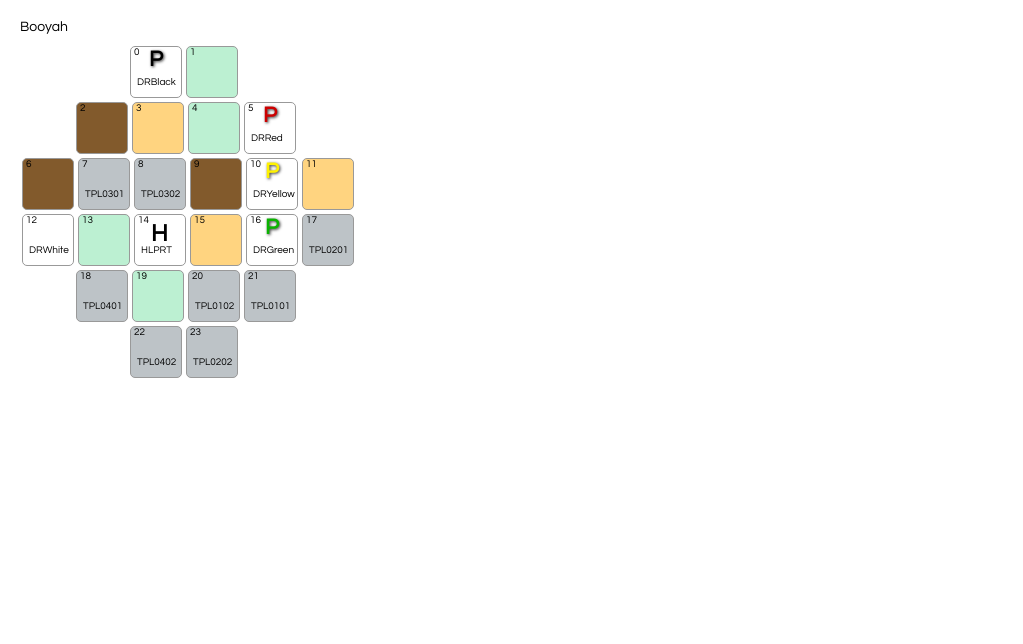
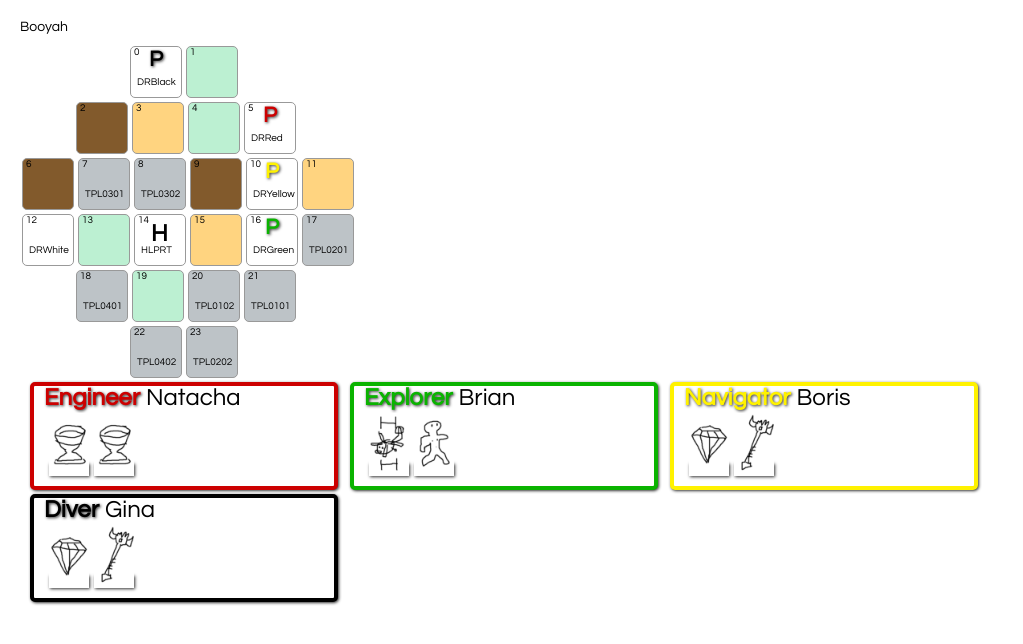
Before and after one commit to BobTempest/forbiddenIsland01, a React app: page / in a window 1280 px wide. Shown: the whole page, without its empty margins (0-1023 px from the left). Built offline with nearby package versions, Linux system fonts and the light colour scheme.

Commit message:
player cards in each player hand

```diff
--- a/src/index.css
+++ b/src/index.css
@@ -97,6 +97,49 @@ ol, ul {
   width: 50px;
 }
 
+.playerBoard-column {
+    float: left;
+}
+
+.playerBoard {
+  background: #fff;
+  border: 4px solid;
+  float: left;
+  line-height: 24px;
+  margin-right: 2px;
+  margin-top: 2px;
+  margin-left: 10px;
+  margin-bottom: 2px;
+  border-radius: 5px;
+  padding: 10;
+  height: 100px;
+  width: 300px;
+  box-shadow: 1px 1px 3px #333333;
+}
+
+.inBoardName {
+  color: #000;
+  font-size: 24px;
+}
+
+.inBoardRole {
+  font-size: 24px;
+  font-weight: bold;
+  text-shadow: 1px 1px 3px #333333;
+  margin-left: 10px;
+  margin-top: 10px;
+}
+
+.inBoardCards {
+    color: #000;
+  font-size: 12px;
+  margin-left: 10px;
+}
+
+.boardPlayerCards {
+  margin-left: 5px;
+  box-shadow: 1px 1px 3px #333333;
+}
 
 .square:focus {
   outline: none;
--- a/src/index.js
+++ b/src/index.js
@@ -24,13 +24,13 @@ const playerTypes = [
   },
   {
     id : 3,
-    role : "Diver",
+    role : "Diver", // can move one wet case and one other case
     color : "#000000", // black
     name : "Gina"
   },
   {
     id : 4,
-    role : "Explorer",
+    role : "Explorer", // can move and dry orth and diagonaly
     color : "#0AB300", //green
     name : "Brian"
   },
@@ -56,6 +56,7 @@ const scubaDiversPaths = {0 : [8], 1 : [9], 2 : [4,13], 3 : [5,14], 4 : [2,15],
 
  const gameSteps = ["init", "startTurn", "playerActionOne", "playerActionTwo", "playerActionThree", "playerPickACard", "floodRise", "endTurn", "final"];
 
+/*
  const playerCards = [
  "crystal","crystal","crystal","crystal","crystal",
  "cup","cup","cup","cup","cup",
@@ -64,6 +65,7 @@ const scubaDiversPaths = {0 : [8], 1 : [9], 2 : [4,13], 3 : [5,14], 4 : [2,15],
  "helicopter","helicopter","helicopter",
  "sandBag","sandBag",
  "floodRise","floodRise","floodRise"];
+ */
 
  const tilesCards = [
  "helipad",
@@ -73,24 +75,45 @@ const scubaDiversPaths = {0 : [8], 1 : [9], 2 : [4,13], 3 : [5,14], 4 : [2,15],
  "desert01","desert02","desert03","coast01","coast02",
  "coast03","swamp01","swamp02","swamp03","swamp04"];
 
-function Square(props) {
+function DrawSquare(props) {
   return (
     <div className="square" style={{background: props.tile.backgroundColor}} onClick={props.onClick}>
       <span className="inSquarePosition">{props.tile.position}</span><br/>
       <span className="inSquareText">{props.tile.TextToDisplay}</span><br/>
       <span className="inSquareLittleText">{props.tile.LittleTextToDisplay}</span>
-      <PlayerPawn pawns={props.tile.playerOn}/>
+      <DrawPlayerPawn pawns={props.tile.playerOn}/>
     </div>
   );
 }
 
-function EmptySquare() {
+function DrawPlayerBoard(props) {
+  return (
+
+    <div className="playerBoard" style={{color: props.player.color}}>
+      <span className="inBoardRole" style={{color: props.player.color}}>{props.player.role}</span>&nbsp;&nbsp;
+      <span className="inBoardName">{props.player.playersName}</span>
+      <br/>
+      <div className="inBoardCards">
+          <DrawPlayerCards cards={props.player.cards}/>
+      </div>
+    </div>
+  )
+}
+
+function DrawPlayerCards(props){
+  let output = props.cards.map((card) =>
+    <span className="boardPlayerCards"><img src={card.url} width="40px" height="60px" /></span>
+  );
+  return output;
+}
+
+function DrawEmptySquare() {
   return (
     <button className="emptySquare"></button>
   );
 }
 
-function PlayerPawn(props){
+function DrawPlayerPawn(props){
   if (props.pawns && props.pawns.length === 1){
     return (
       <div className="playerPawn singlePP" style={{color: playerTypes[props.pawns[0]].color}}>P</div>
@@ -129,9 +152,8 @@ class Board extends React.Component {
     var tilesCardsDiscard = new Array();
 
     var players = generatePlayers();
-
     // distribuer les cartes aux joueurs
-
+    players.forEach(giveTwoInitialCards);
     // assigner les positions de depart
     players.forEach(getInitialPlayerPosition);
 
@@ -156,6 +178,18 @@ class Board extends React.Component {
           }
         }
     }
+
+    function giveTwoInitialCards(player, y , z){
+      for (let i = 0; i < 2; i++){
+            let card = playerCardsLeap.pop();
+            while (card.name === "floodRise"){
+              playerCardsLeap.push(card);
+              shuffleArray(playerCardsLeap);
+              card = playerCardsLeap.pop();
+            }
+            player.cards.push(card);
+      }
+    }
   }
 
   handleClick(i) {
@@ -174,15 +208,23 @@ class Board extends React.Component {
   renderSquare(i) {
     return(
       <span>
-        <Square tile={this.state.tiles[i]} onClick={() => this.handleClick(i)}/>
+        <DrawSquare tile={this.state.tiles[i]} onClick={() => this.handleClick(i)}/>
       </span>
     );
   }
 
   renderEmptySquare() {
     return (
-      <EmptySquare/>
+      <DrawEmptySquare/>
     );
+  }
+
+  renderPlayerBoard(i) {
+    return (
+      <span>
+        <DrawPlayerBoard player={this.state.players[i]} />
+      </span>
+    )
   }
 
   render() {
@@ -197,6 +239,7 @@ class Board extends React.Component {
     */
 
     return (
+
       <div>
         <div className="status">Booyah</div>
         <div className="board-row">
@@ -246,6 +289,12 @@ class Board extends React.Component {
           {this.renderSquare(23)}
           {this.renderEmptySquare()}
           {this.renderEmptySquare()}
+        </div>
+        <div className="playerBoard-column">
+          {this.renderPlayerBoard(0)}
+          {this.renderPlayerBoard(1)}
+          {this.renderPlayerBoard(2)}
+          {this.renderPlayerBoard(3)}
         </div>
       </div>
     );
@@ -346,7 +395,35 @@ function riseTheIsland(){
 }
 
 function generatePlayerCardsLeap(){
-    let cards = playerCards;
+    let cards = new Array();
+    for (let i = 0; i < 5; i++){
+        let card = { name : "crystal", type : 0, url : "img/crystalCard.png"};
+        cards.push(card);
+    }
+    for (let i = 0; i < 5; i++){
+        let card = { name : "cup", type : 1, url : "img/cupCard.png"};
+        cards.push(card);
+    }
+    for (let i = 0; i < 5; i++){
+        let card = { name : "sceptre", type : 2, url : "img/sceptreCard.png"};
+        cards.push(card);
+    }
+    for (let i = 0; i < 5; i++){
+        let card = { name : "statue", type : 3, url : "img/statueCard.png"};
+        cards.push(card);
+    }
+    for (let i = 0; i < 3; i++){
+        let card = { name : "helicopter", type : 4, url : "img/helicopterCard.png"};
+        cards.push(card);
+    }
+    for (let i = 0; i < 2; i++){
+        let card = { name : "sandBag", type : 5, url : "img/sandBagCard.png"};
+        cards.push(card);
+    }
+    for (let i = 0; i < 3; i++){
+        let card = { name : "floodRise", type : 5, url : "img/floodRiseCard.png"};
+        cards.push(card);
+    }
     cards = shuffleArray(cards);
     return cards;
 }
@@ -364,7 +441,7 @@ function generatePlayers(){
     for (let i = 1; i < 5; i++){
       let type = roles[i];
       let player = new Player(
-          i, type, playerTypes[type].role, playerTypes[type].color, playerTypes[type].name, 0, null, true, false
+          i, type, playerTypes[type].role, playerTypes[type].color, playerTypes[type].name, 0, new Array(), true, false
       )
       players.push(player);
     }
```
Also changed, not shown: public/img/crystalCard.png (added), public/img/cupCard.png (added), public/img/floodRise.png (added), public/img/helicopterCard.png (added), public/img/sandBagCard.png (added), public/img/sceptreCard.png (added), public/img/statueCard.png (added).
